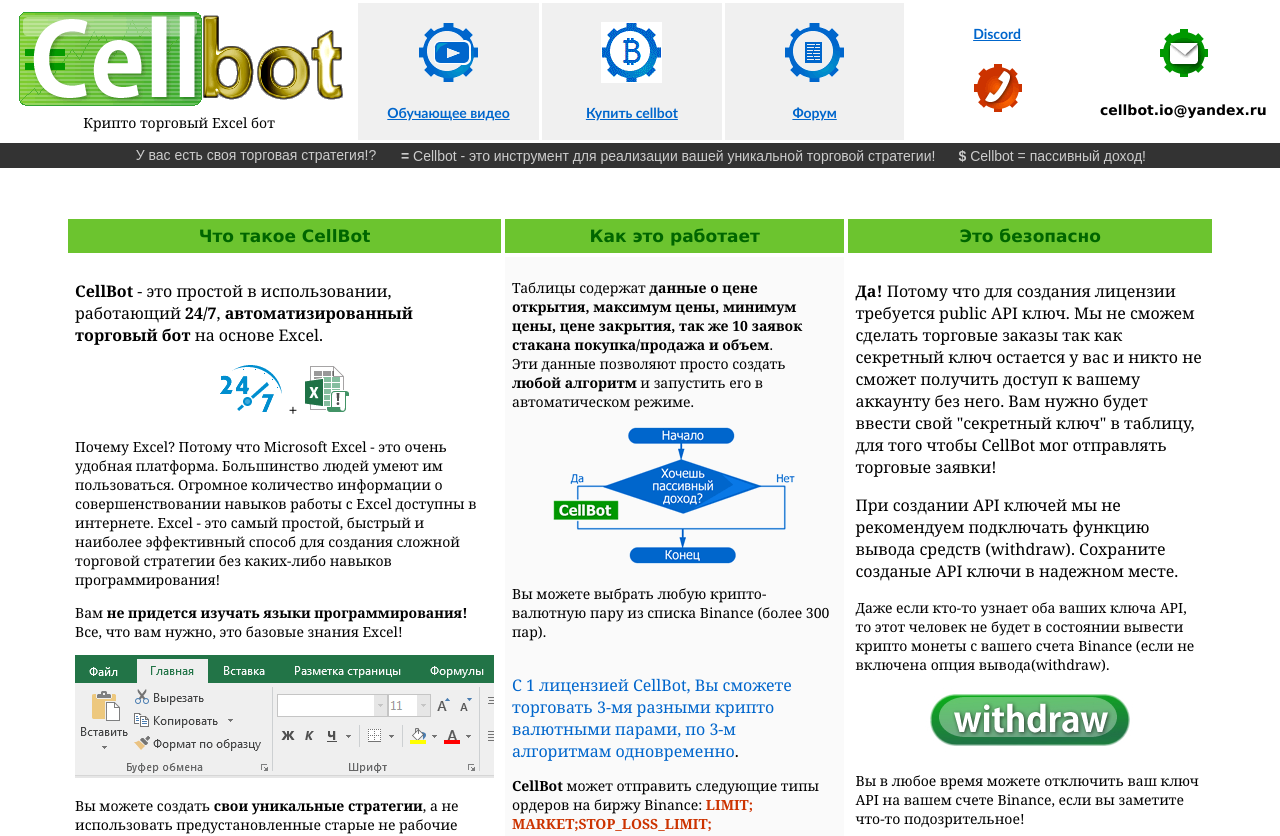
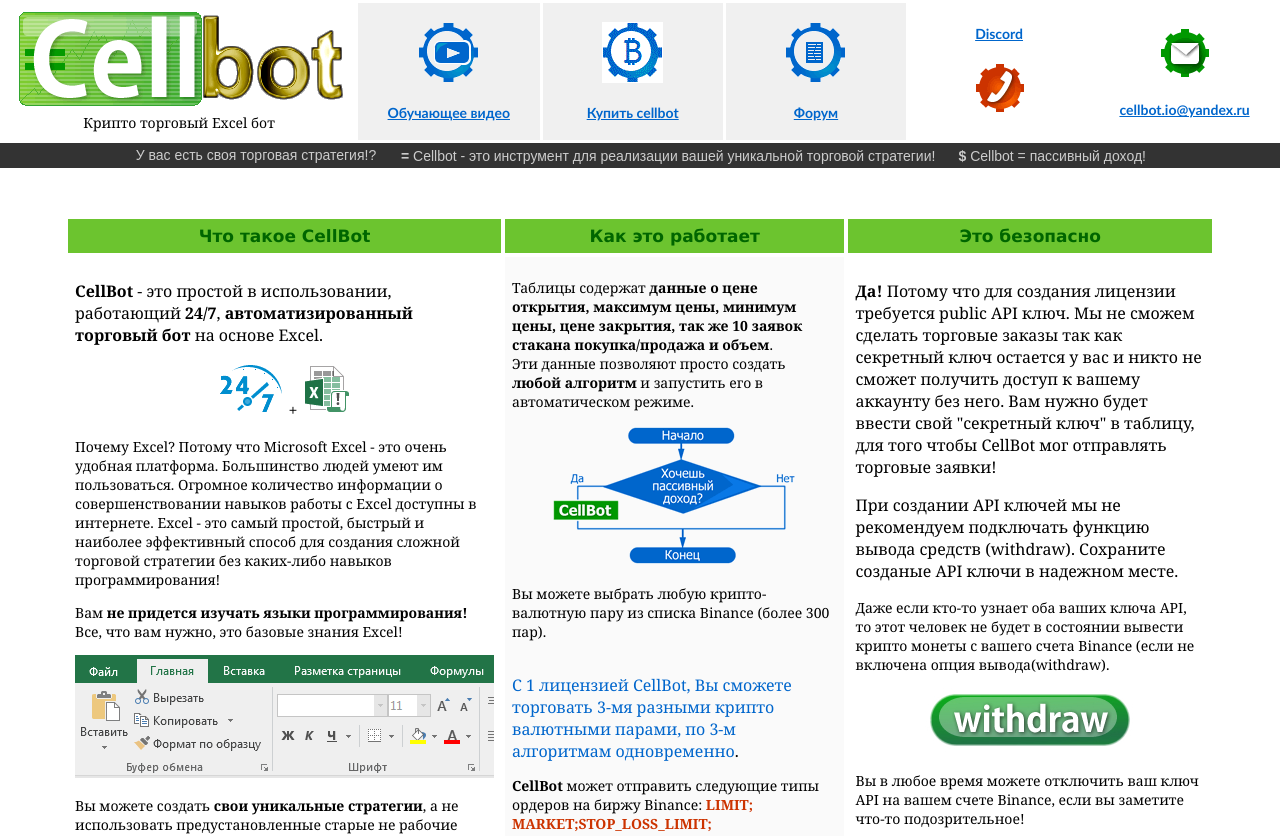
Before and after one commit to cellbot/cellbot.github.io, a plain HTML site: page index.html in a window 1280 px wide. Shown: the top 836 px of the page. Drawn offline with Linux system fonts and the light colour scheme.

Commit message:
Update index.html

```diff
--- a/index.html
+++ b/index.html
@@ -98,7 +98,7 @@ body,td,th {
        <td width="15%"><h4 align="center"><a href="https://discord.gg/eRbxTDc" target="_blank">Discord</a></h4>
       <h4 align="center"><img src="./index_cellbot_files/sign_phone.gif" alt="Телефон" width="55" height="55"></h4></td>
       <td width="15%"><h4 align="center"><img src="./index_cellbot_files/sign_mail.gif" alt="Почта" width="55" height="55"></h4>
-        <h4 align="center">cellbot.io@yandex.ru</h4></td>
+        <h4 align="center"><a href="cellbot.io@yandex.ru" target="_blank">cellbot.io@yandex.ru</a></h4></td>
     </tr>
   </tbody></table>
 </div>
```
